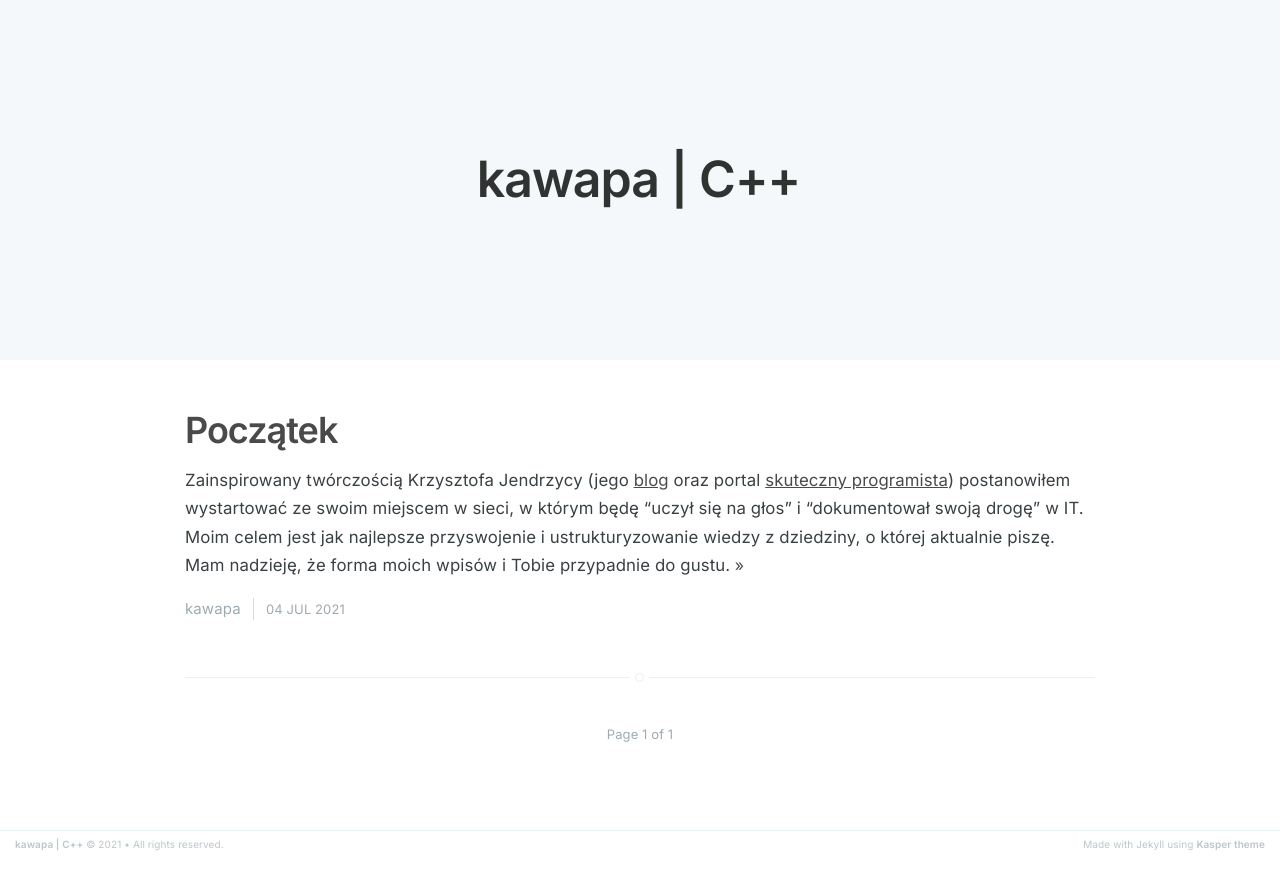
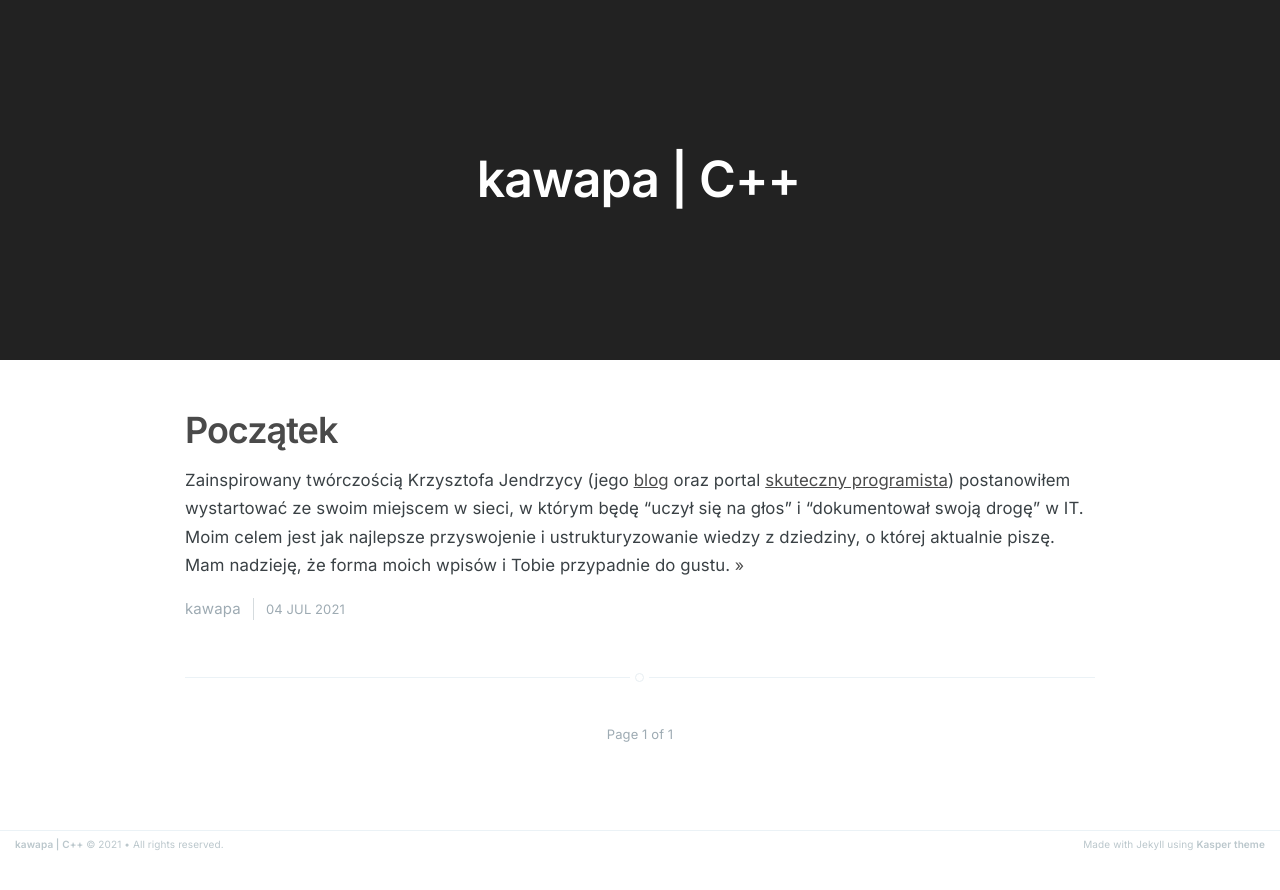
Before and after one commit to kawapa/kawapa.github.io, a Jekyll site: the page built from index.html, in a window 1280 px wide. Shown: the top 890 px of the page. Built offline with Jekyll 4.4.1, drawn with Linux system fonts in a browser that asks for light colours; the list of posts is cut into pages by our own code.

Commit message:
Change background to black

```diff
--- a/assets/css/screen.css
+++ b/assets/css/screen.css
@@ -498,6 +498,7 @@ margin on the iframe, cause it breaks stuff. */
 
 .main-header .inner {
     width: 80%;
+
 }
 
 .main-nav {
@@ -671,7 +672,7 @@ margin on the iframe, cause it breaks stuff. */
 .back-button:hover,
 .subscribe-button:hover {
     border-color: #bfc8cd;
-    color: #9EABB3;
+    color: #222;
 }
 
 /* The details of your blog. Defined in ghost/settings/ */
@@ -681,7 +682,7 @@ margin on the iframe, cause it breaks stuff. */
     letter-spacing: -1px;
     font-weight: 700;
     font-family: "Inter", sans-serif;
-    color: #fff;
+    color: rgb(255, 255, 255) !important;
 }
 
 .page-description {
@@ -697,7 +698,7 @@ margin on the iframe, cause it breaks stuff. */
 .no-cover.main-header {
     min-height: 160px;
     max-height: 40%;
-    background: #f5f8fa;
+    /* background: black; */
 }
 
 .no-cover .page-title {
```
